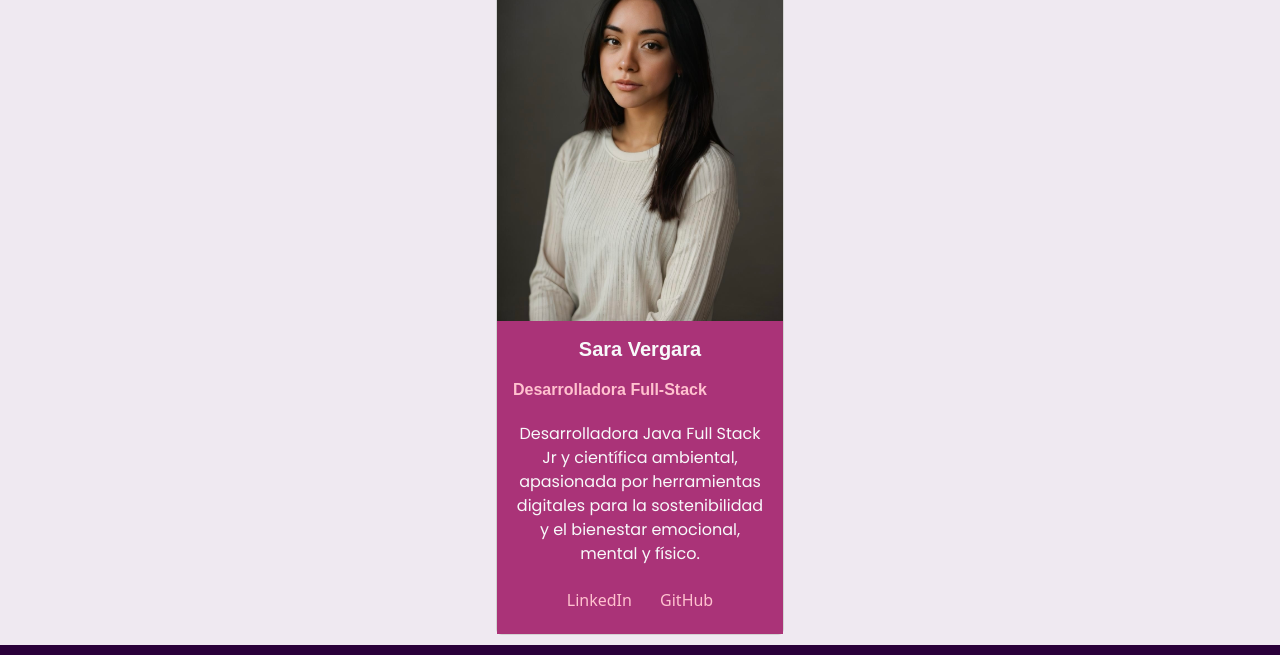
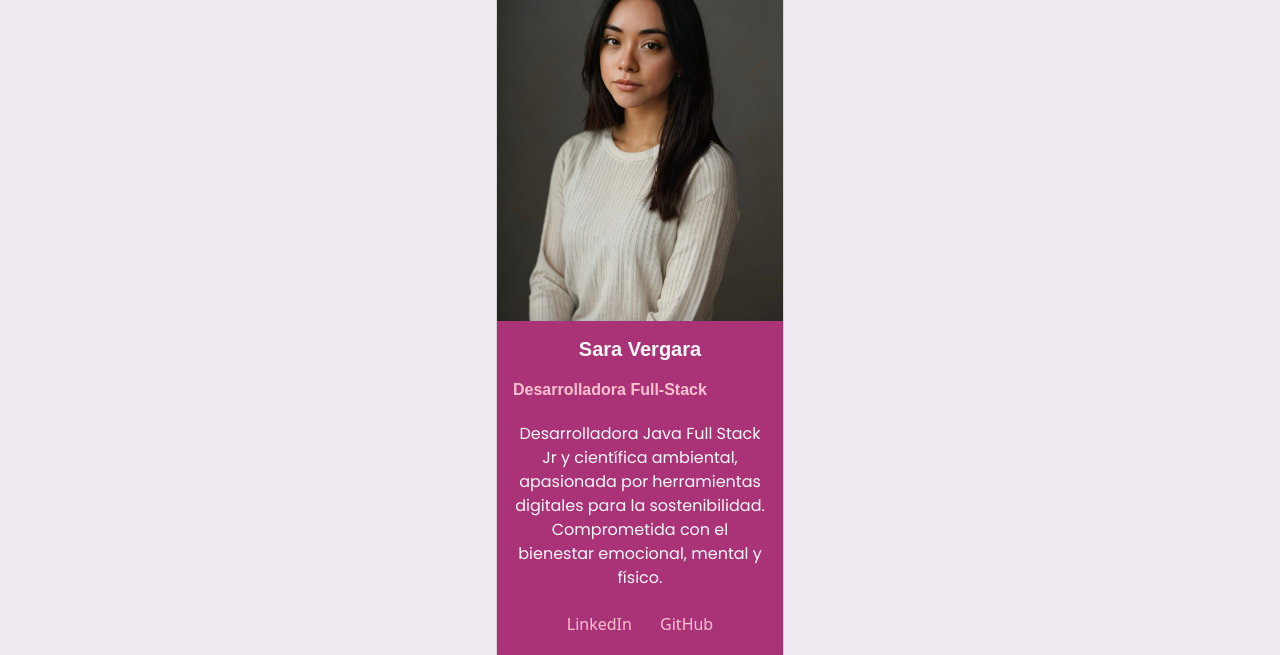
Before and after one commit to gnunezoliv/empoWerfit_FrontEnd, a plain HTML site: page aboutUs/about-us.html in a window 1280 px wide. Shown: the part 3120-3775 px from the top of the page. Drawn offline with nearby package versions, Linux system fonts and the light colour scheme; a web font is replaced by a local one.

Commit message:
feat: redacción bio Sara Vergara

```diff
--- a/aboutUs/about-us.html
+++ b/aboutUs/about-us.html
@@ -214,7 +214,7 @@
                     <div class="card-body text-light">
                       <h5 class="card-title">Sara Vergara</h5>
                       <h6 class="card-subtitle mb-2">Desarrolladora Full-Stack</h6>
-                      <p class="card-text">Desarrolladora Java Full Stack Jr y científica ambiental, apasionada por herramientas digitales para la sostenibilidad y el bienestar emocional, mental y físico.</p>
+                      <p class="card-text">Desarrolladora Java Full Stack Jr y científica ambiental, apasionada por herramientas digitales para la sostenibilidad. Comprometida con el bienestar emocional, mental y físico.</p>
                       <a href="http://linkedin.com/in/sara-vepi" class="btn btn-outline-light">LinkedIn</a>
                       <a href="https://github.com/saravepi" class="btn btn-outline-light">GitHub</a>
                     </div>
```
